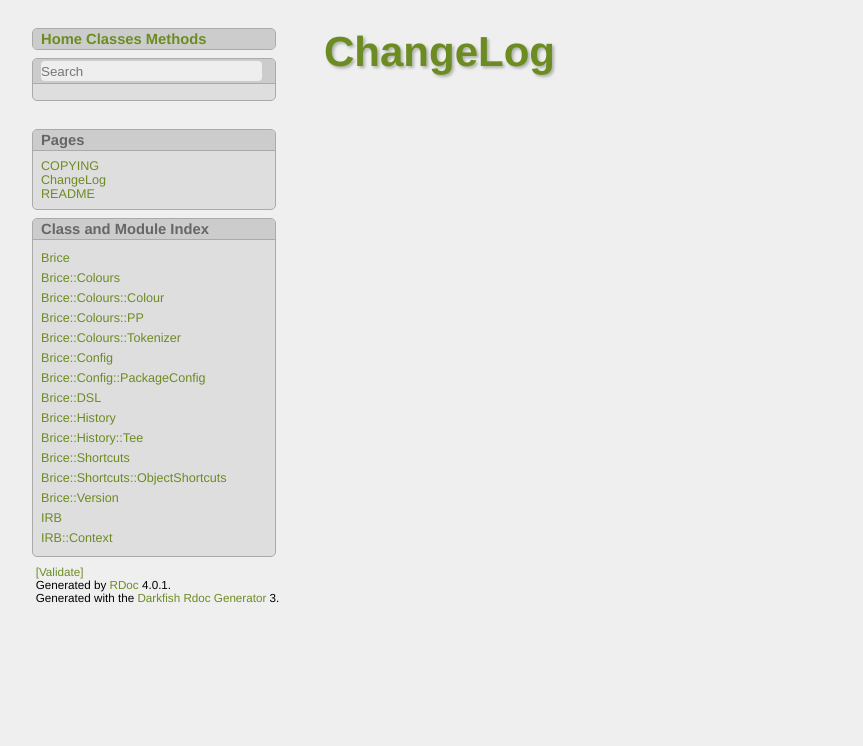
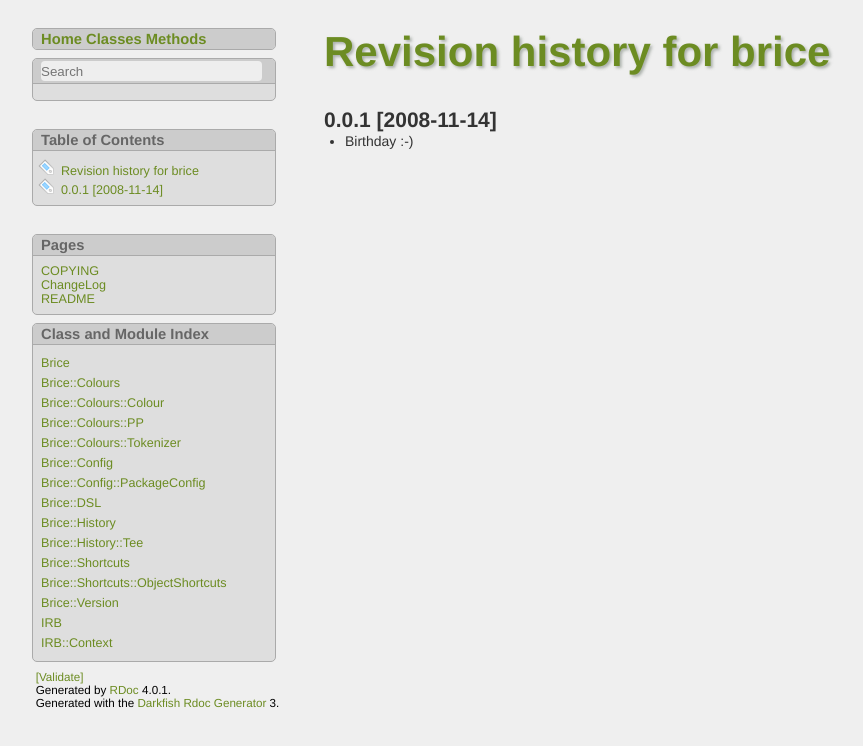
Before and after one commit to blackwinter/brice, a plain HTML site: page ChangeLog.html in a window 1280 px wide. Shown: the whole page, without its empty margins (16-879 px from the left). Drawn offline with Linux system fonts and the light colour scheme.

Commit message:
Updated documentation.

```diff
--- a/ChangeLog.html
+++ b/ChangeLog.html
@@ -43,6 +43,16 @@
 </nav>
 
 
+
+<div id="table-of-contents">
+  <nav class="section">
+    <h3 class="section-header">Table of Contents</h3>
+    <ul>
+      <li><a href="#label-Revision+history+for+brice">Revision history for brice</a>
+      <li><a href="#label-0.0.1+%5B2008-11-14%5D">0.0.1 [2008-11-14]</a>
+    </ul>
+  </nav>
+</div>
 
 
   <div id="project-metadata">
@@ -103,7 +113,12 @@
 
 <div id="documentation" class="description">
 
-<h1 id="label-ChangeLog"><a href="ChangeLog.html">ChangeLog</a><span><a href="#label-ChangeLog">&para;</a> <a href="#documentation">&uarr;</a></span></h1>
+<h1 id="label-Revision+history+for+brice">Revision history for brice<span><a href="#label-Revision+history+for+brice">&para;</a> <a href="#documentation">&uarr;</a></span></h1>
+
+<h2 id="label-0.0.1+%5B2008-11-14%5D">0.0.1 [2008-11-14]<span><a href="#label-0.0.1+%5B2008-11-14%5D">&para;</a> <a href="#documentation">&uarr;</a></span></h2>
+<ul><li>
+<p>Birthday :-)</p>
+</li></ul>
 
 </div>
 
```
Also changed, not shown: table_of_contents.html (+2 -1 lines), js/search_index.js, 1 other file.
